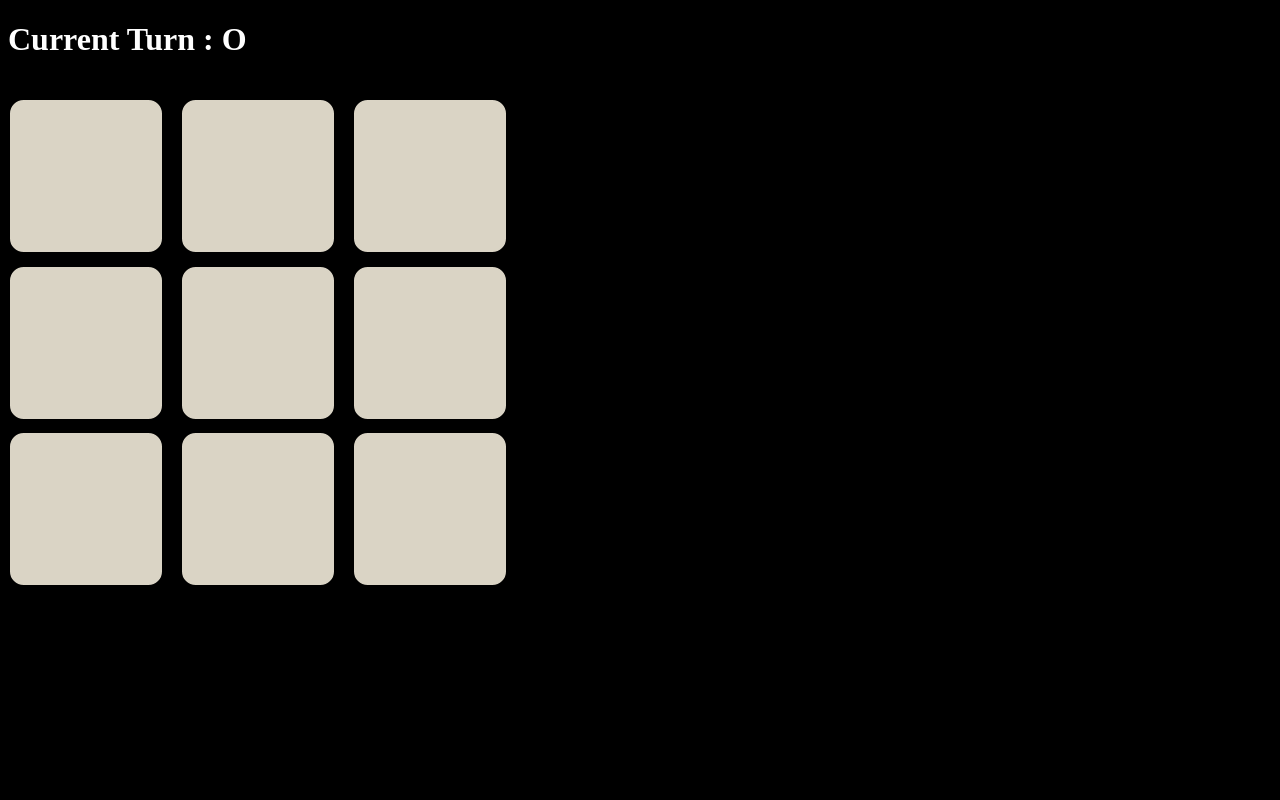
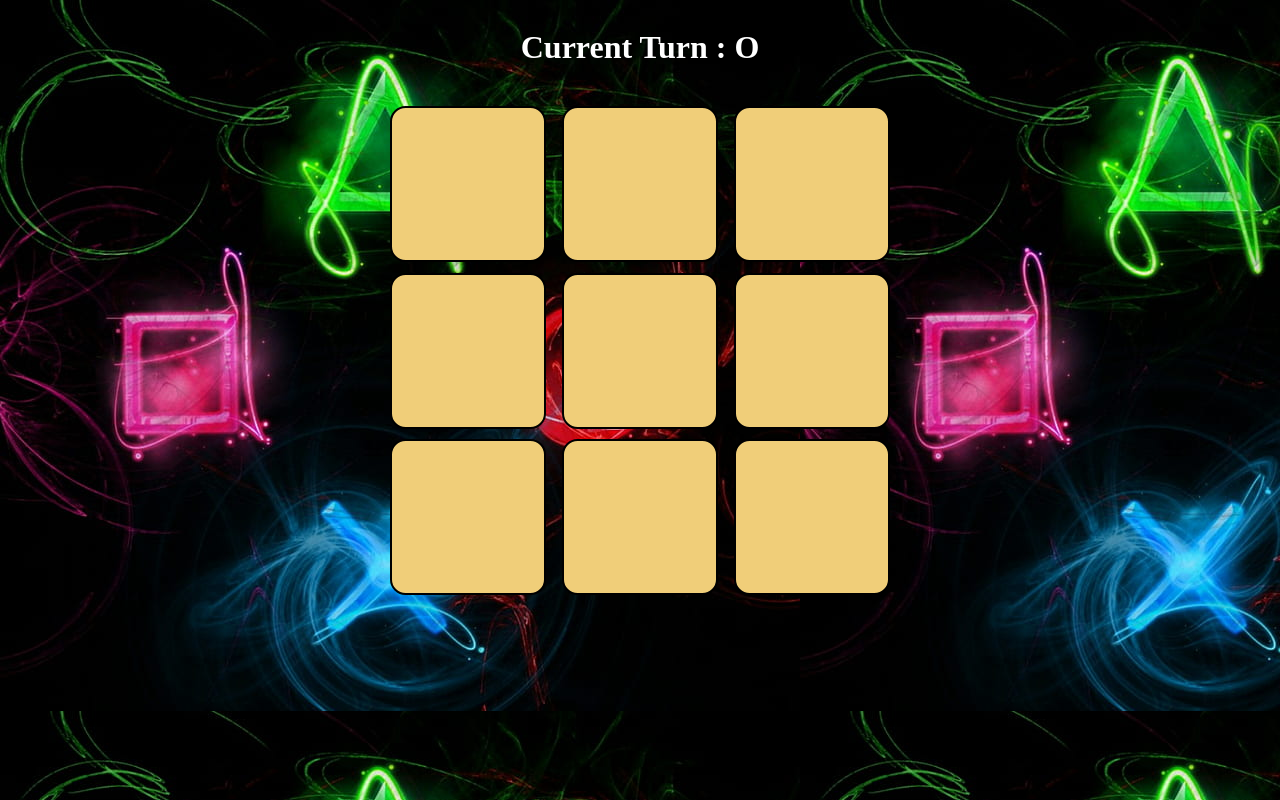
Before and after one commit to vikas809028/Tic_Tac_Toe, a React (Vite) app: page / in a window 1280 px wide. Built offline with nearby package versions, Linux system fonts and the light colour scheme.

Commit message:
New Layout Added

```diff
--- a/package.json
+++ b/package.json
@@ -10,6 +10,7 @@
     "preview": "vite preview"
   },
   "dependencies": {
+    "bootstrap": "^5.3.3",
     "react": "^18.2.0",
     "react-dom": "^18.2.0",
     "react-icons": "^5.0.1"
--- a/src/App.css
+++ b/src/App.css
@@ -1,6 +1,9 @@
 :root{
-    --yellow : #dad4c5;
+    --yellow : #f0ce79;
 }
 body{
-    background-color: black;
+    background-image: url("./assets/bgi.jpg");
+    display: flex;
+    align-items: center;
+    justify-content: center;
 }
--- a/src/Components/Grid/Grid.css
+++ b/src/Components/Grid/Grid.css
@@ -7,4 +7,15 @@
 }
 .turn_highlight{
     color: white;
+    text-align: center;
 }
+.center {
+    display: flex;
+    justify-content: center;
+    align-items: center;
+}
+.button{
+    width: 100px;
+    height: 30px;
+    background-color: yellow;
+}
--- a/src/Components/Grid/Grid.jsx
+++ b/src/Components/Grid/Grid.jsx
@@ -35,7 +35,11 @@ function Grid({ numberOfCards }) {
         winner && (
           <>
             <h1 className="turn_highlight">Winner is {winner}</h1>
-            <button onClick={reset}>Reset Game</button>
+            <div className="center">
+              <button className="button" onClick={reset}>
+                Reset Game
+              </button>
+            </div>
           </>
         )
       }
```
Also changed, not shown: src/assets/bgi.jpg (added), 1 other file (tests, documents, lock files or other folders).
